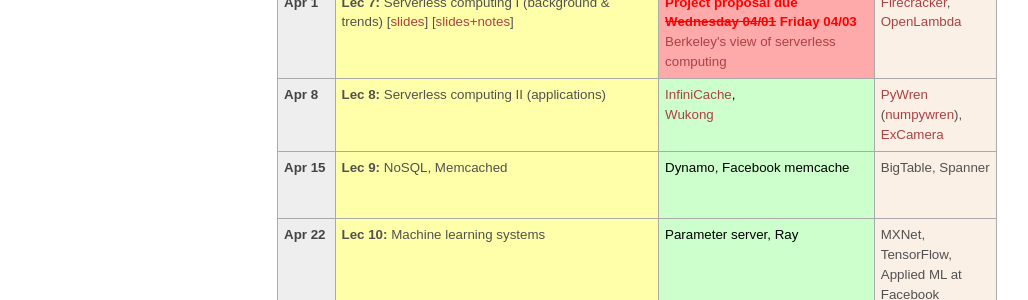
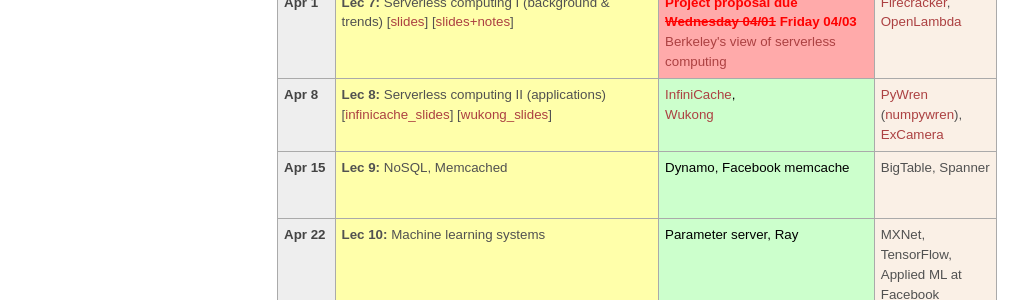
Before and after one commit to tddg/cs675-spring20, a Jekyll site: the page built from schedule.md, in a window 1280 px wide. Shown: the part 1124-1424 px from the top of the page, without its empty margins (3-1031 px from the left). Built offline with Jekyll 4.4.1, drawn with Linux system fonts in a browser that asks for light colours.

Commit message:
added lec 8

```diff
--- a/_data/news.yml
+++ b/_data/news.yml
@@ -1,3 +1,5 @@
+- date: <strong>04/07/2020</strong>
+  headline: "Lec 8 is posted."
 
 - date: <strong>04/01/2020</strong>
   headline: "Lec 7 is posted."
--- a/schedule.md
+++ b/schedule.md
@@ -199,7 +199,8 @@ The course schedule is tentative and subject to change. You can find our reading
 <tr> <!-- week of Apr 6 -->
   <td id="2020-4-8" class="date"><b>Apr 8</b></td>
   <td class="lecture">
-	<b>Lec 8:</b> Serverless computing II (applications)</td>
+	<b>Lec 8:</b> Serverless computing II (applications) [<a href="./public/lecs/lec8-infinicache.pdf">infinicache_slides</a>]
+		[<a href="./public/lecs/lec8-wukong.pdf">wukong_slides</a>]</td>
   <td class="nodue">
 	<span class="reading"><a href="https://www.usenix.org/conference/fast20/presentation/wang-ao">InfiniCache</a>,<br/>
 		<a href="https://arxiv.org/abs/1910.05896">Wukong</a></span></td>
```
Also changed, not shown: 2 other files.
